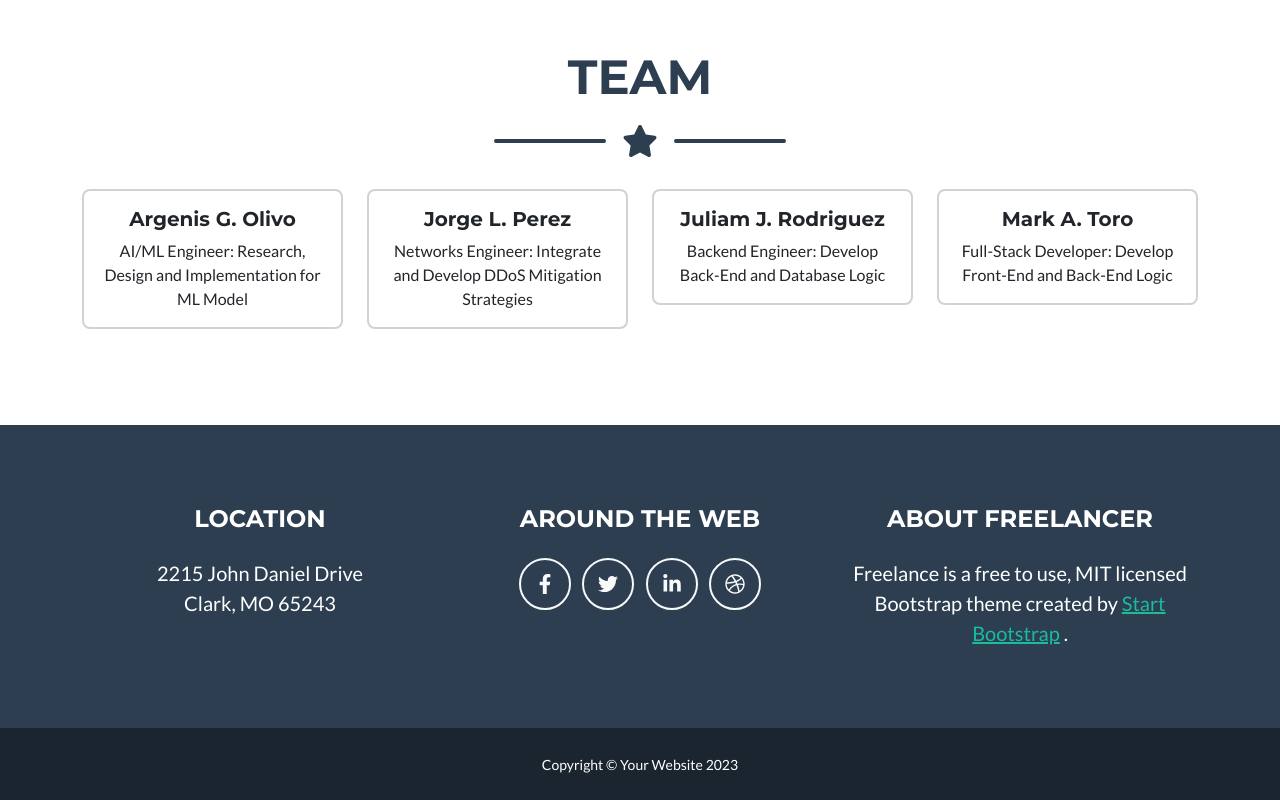
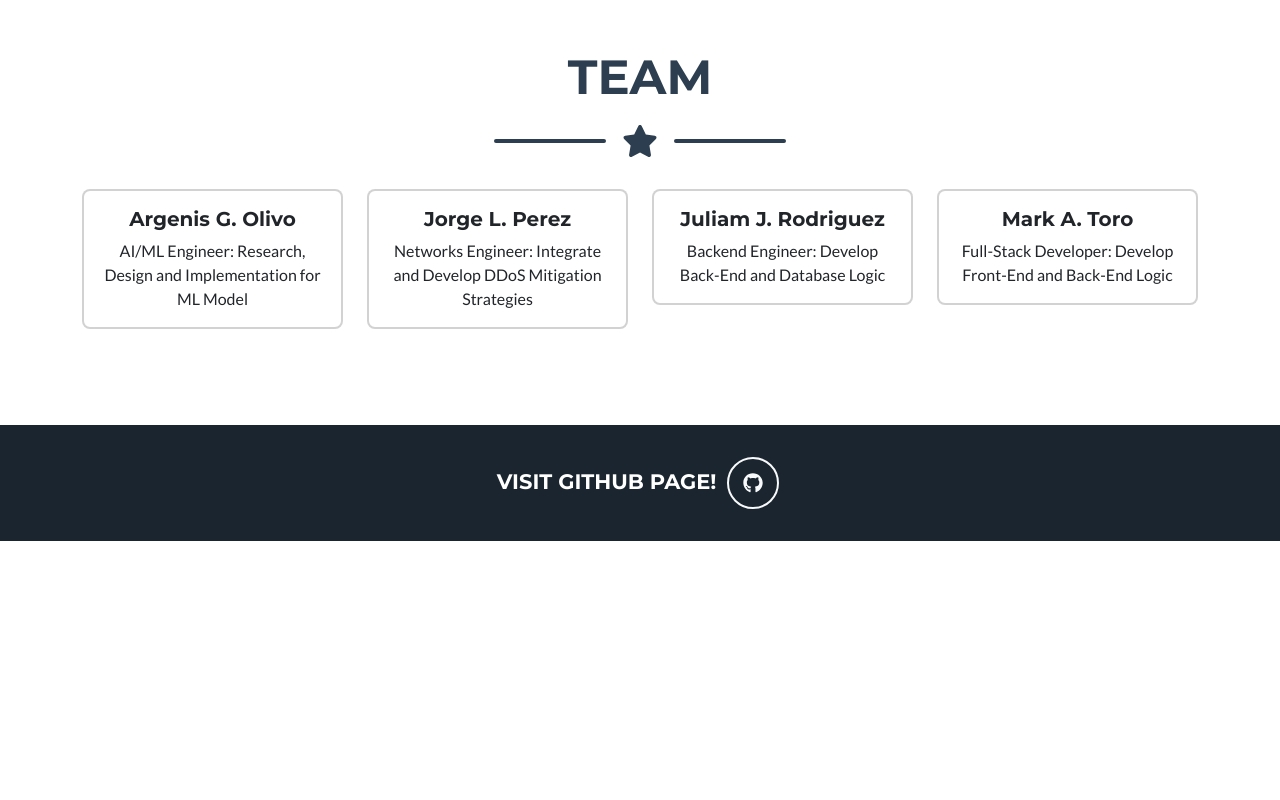
Before and after one commit to Capstone24UPRM/capstone24uprm.github.io, a plain HTML site: page index.html in a window 1280 px wide. Shown: the part 1277-2077 px from the top of the page. After the commit the page ends 1818 px from the top, so only its background shows below. Drawn offline with nearby package versions, Linux system fonts and the light colour scheme.

```diff
--- a/index.html
+++ b/index.html
@@ -326,52 +326,15 @@
         <!-- Contact Section Form-->
       </div>
     </section>
-    <!-- Footer-->
-    <footer class="footer text-center">
-      <div class="container">
-        <div class="row">
-          <!-- Footer Location-->
-          <div class="col-lg-4 mb-5 mb-lg-0">
-            <h4 class="text-uppercase mb-4">Location</h4>
-            <p class="lead mb-0">
-              2215 John Daniel Drive
-              <br />
-              Clark, MO 65243
-            </p>
-          </div>
-          <!-- Footer Social Icons-->
-          <div class="col-lg-4 mb-5 mb-lg-0">
-            <h4 class="text-uppercase mb-4">Around the Web</h4>
-            <a class="btn btn-outline-light btn-social mx-1" href="#!"
-              ><i class="fab fa-fw fa-facebook-f"></i
-            ></a>
-            <a class="btn btn-outline-light btn-social mx-1" href="#!"
-              ><i class="fab fa-fw fa-twitter"></i
-            ></a>
-            <a class="btn btn-outline-light btn-social mx-1" href="#!"
-              ><i class="fab fa-fw fa-linkedin-in"></i
-            ></a>
-            <a class="btn btn-outline-light btn-social mx-1" href="#!"
-              ><i class="fab fa-fw fa-dribbble"></i
-            ></a>
-          </div>
-          <!-- Footer About Text-->
-          <div class="col-lg-4">
-            <h4 class="text-uppercase mb-4">About Freelancer</h4>
-            <p class="lead mb-0">
-              Freelance is a free to use, MIT licensed Bootstrap theme created
-              by
-              <a href="http://startbootstrap.com">Start Bootstrap</a>
-              .
-            </p>
-          </div>
-        </div>
-      </div>
-    </footer>
-    <!-- Copyright Section-->
+
+    <!-- Visit GitHub Section-->
     <div class="copyright py-4 text-center text-white">
       <div class="container">
-        <small>Copyright &copy; Your Website 2023</small>
+          <h4 class="text-uppercase mt-2"><small>Visit GitHub page!</small>
+            <a class="btn btn-outline-light btn-social mx-1" href="https://github.com/Capstone24UPRM"
+              ><i class="fab fa-fw fa-github"></i
+            ></a>
+          </h4>
       </div>
     </div>
     <!-- Portfolio Modals-->
```
